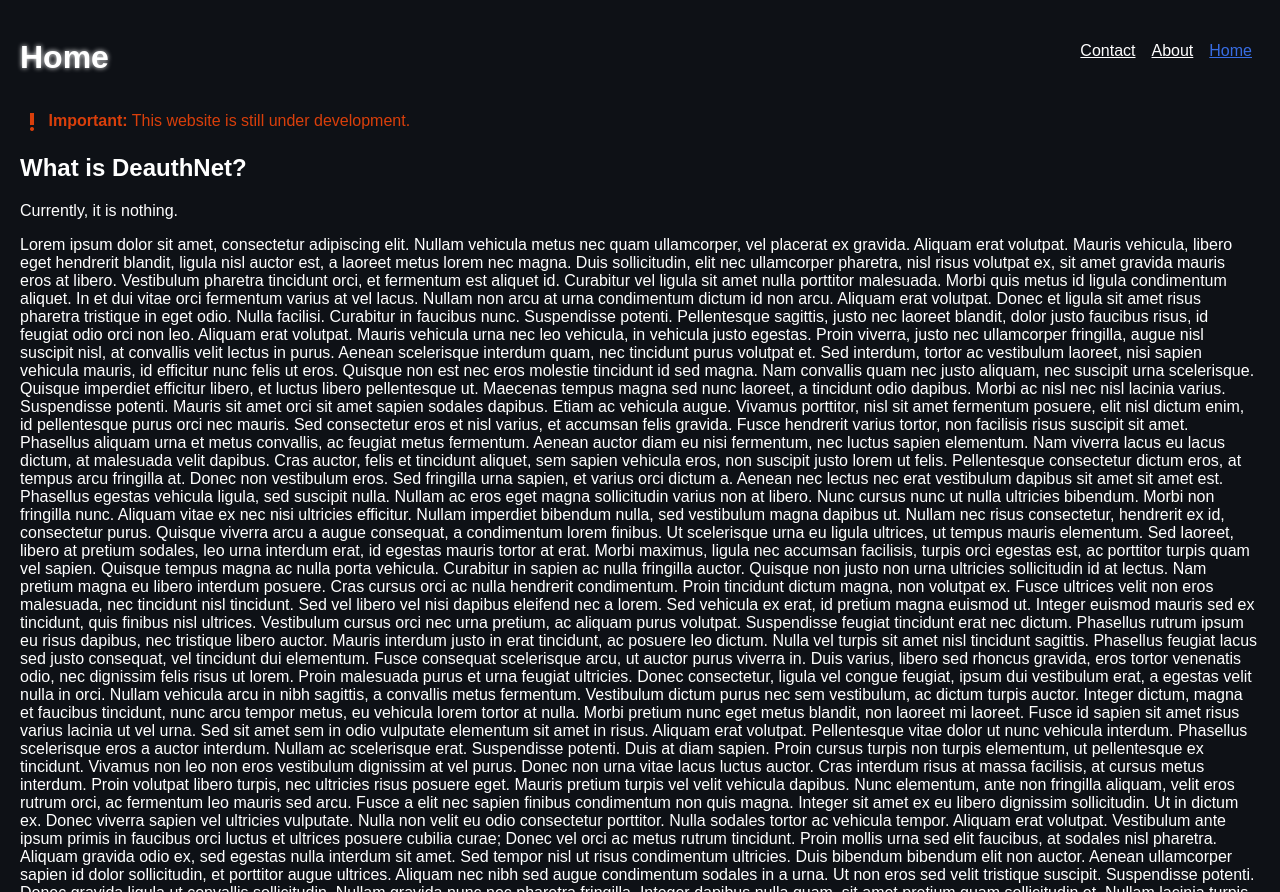
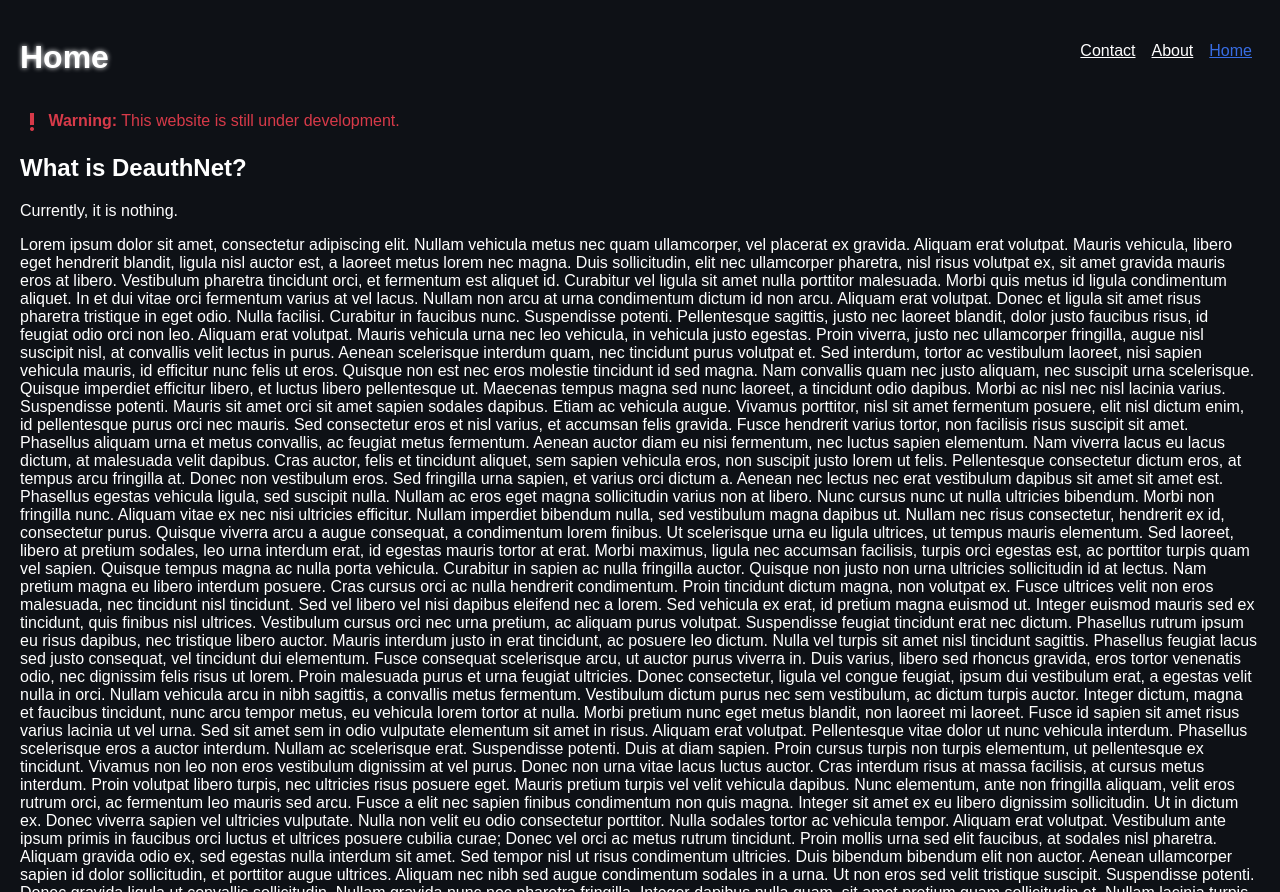
Before and after one commit to DeauthNet/DeauthNet.github.io, a plain HTML site: page home/index.html in a window 1280 px wide. Shown: the part 842-1734 px from the top of the page. Drawn offline with Linux system fonts and the light colour scheme.

Commit message:
changed important message to warning in homepage

```diff
--- a/home/index.html
+++ b/home/index.html
@@ -30,10 +30,10 @@
     </header>
 
     <main id="main-content">
-        <div class="message-box important-box">
+        <div class="message-box warning-box">
             <br>
             <span class="material-icons">priority_high</span>
-            <strong>Important:</strong> This website is still under development.
+            <strong>Warning:</strong> This website is still under development.
             <br>
         </div>
         <h2>What is DeauthNet?</h2>
```
